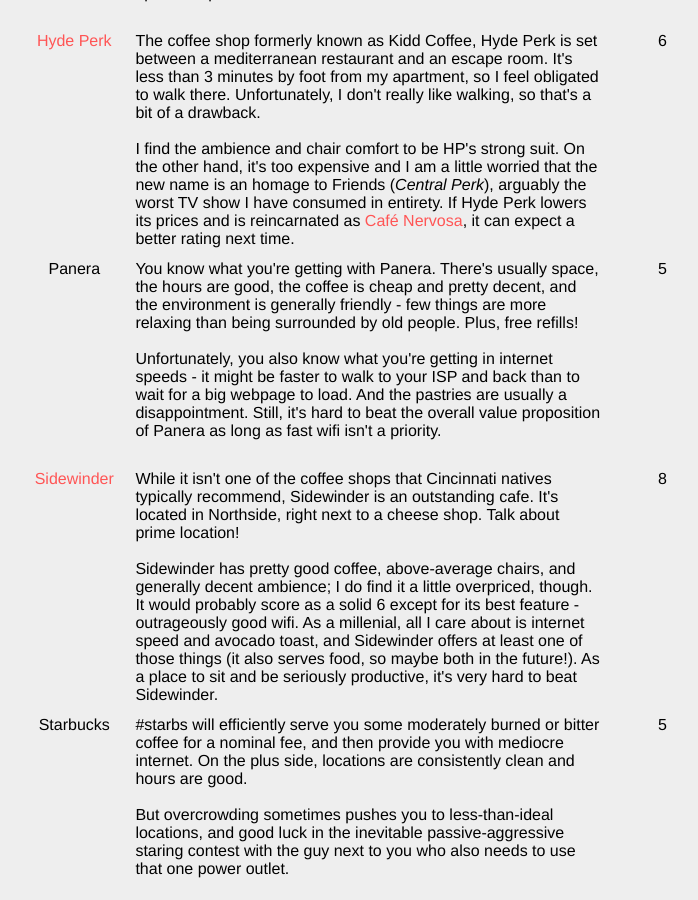
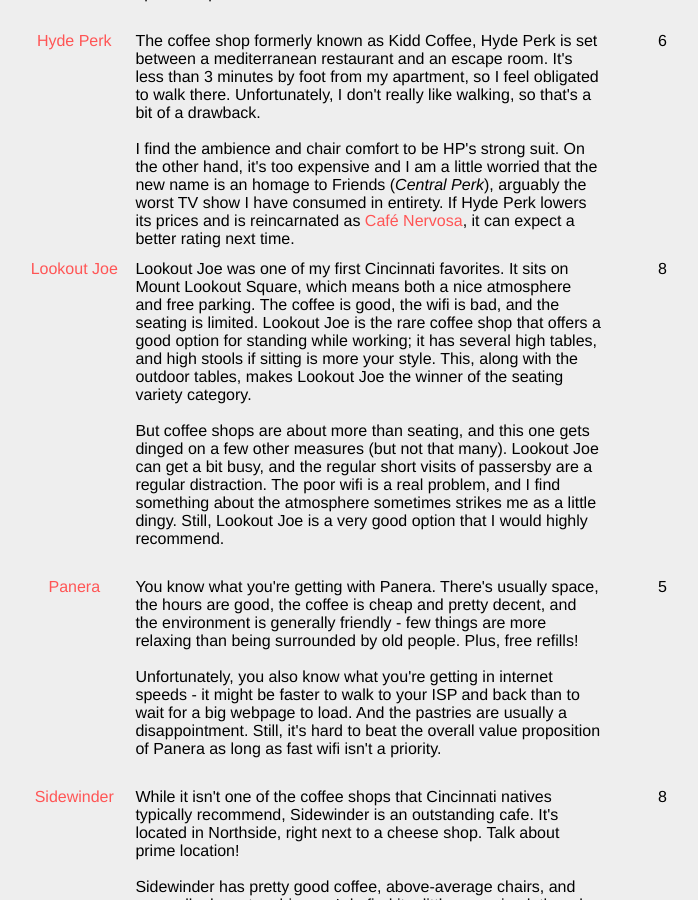
Before and after one commit to eswan18/ethanswan.com, a Jekyll site: the page built from coffee_shops.html, in a window 1280 px wide and 900 px high, scrolled down 1126 px. Shown: the whole window, without its empty margins (165-863 px from the left). Built offline with Jekyll 4.4.1, drawn with Linux system fonts in a browser that asks for light colours.

Commit message:
added Lookout Joe to coffee shops

```diff
--- a/coffee_shops.html
+++ b/coffee_shops.html
@@ -55,7 +55,15 @@
             </tr>
 
             <tr>
-				<td>Panera</td>
+                <td><a href="http://www.lookoutjoe.com/">Lookout Joe</a></td>
+                <td>Lookout Joe was one of my first Cincinnati favorites. It sits on Mount Lookout Square, which means both a nice atmosphere and free parking. The coffee is good, the wifi is bad, and the seating is limited. Lookout Joe is the rare coffee shop that offers a good option for standing while working; it has several high tables, and high stools if sitting is more your style. This, along with the outdoor tables, makes Lookout Joe the winner of the seating variety category.<br><br>
+                    But coffee shops are about more than seating, and this one gets dinged on a few other measures (but not that many). Lookout Joe can get a bit busy, and the regular short visits of passersby are a regular distraction. The poor wifi is a real problem, and I find something about the atmosphere sometimes strikes me as a little dingy. Still, Lookout Joe is a very good option that I would highly recommend.<br><br>
+                </td>
+                <td>8</td>
+            </tr>
+
+            <tr>
+                <td><a href="https://www.panerabread.com/en-us/home.html">Panera</a></td>
 				<td>You know what you're getting with Panera. There's usually space, the hours are good, the coffee is cheap and pretty decent, and the environment is generally friendly - few things are more relaxing than being surrounded by old people. Plus, free refills!<br><br>
                     Unfortunately, you also know what you're getting in internet speeds - it might be faster to walk to your ISP and back than to wait for a big webpage to load. And the pastries are usually a disappointment. Still, it's hard to beat the overall value proposition of Panera as long as fast wifi isn't a priority.<br><br>
                 </td>
@@ -71,7 +79,7 @@
             </tr>
 
             <tr>
-				<td>Starbucks</td>
+                <td><a href="https://www.starbucks.com/">Starbucks</a></td>
 				<td>#starbs will efficiently serve you some moderately burned or bitter coffee for a nominal fee, and then provide you with mediocre internet. On the plus side, locations are consistently clean and hours are good.<br><br>
                     But overcrowding sometimes pushes you to less-than-ideal locations, and good luck in the inevitable passive-aggressive staring contest with the guy next to you who also needs to use that one power outlet.<br><br>
                 </td>
```
